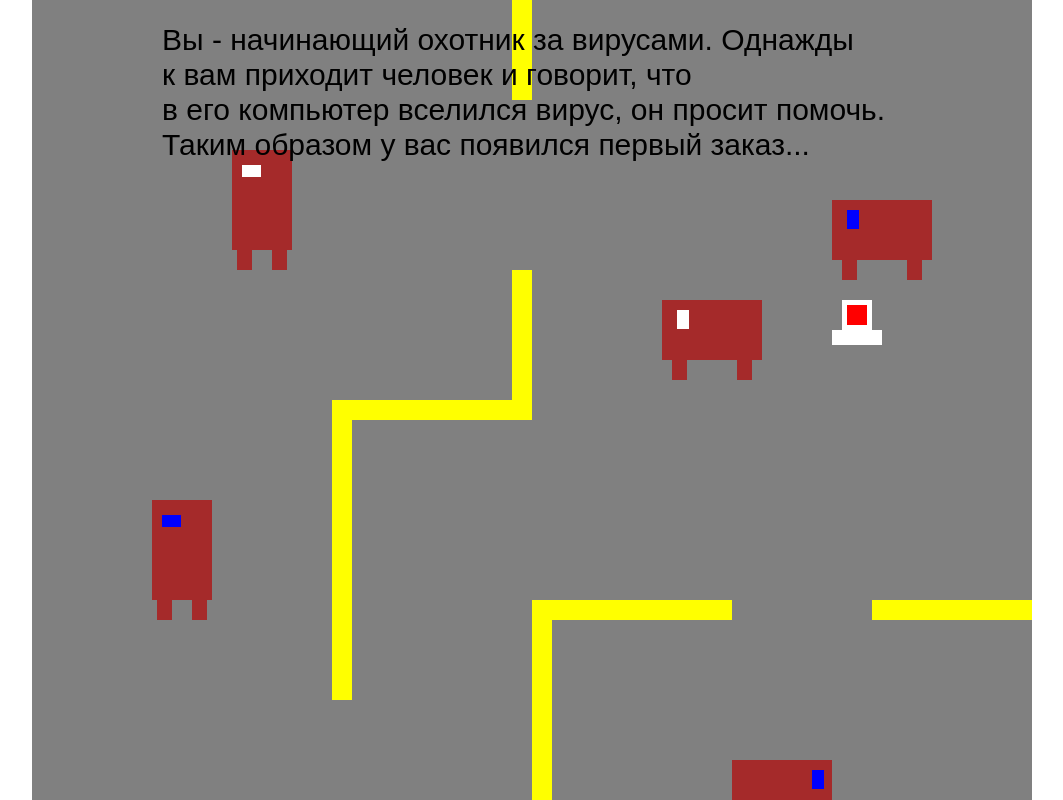
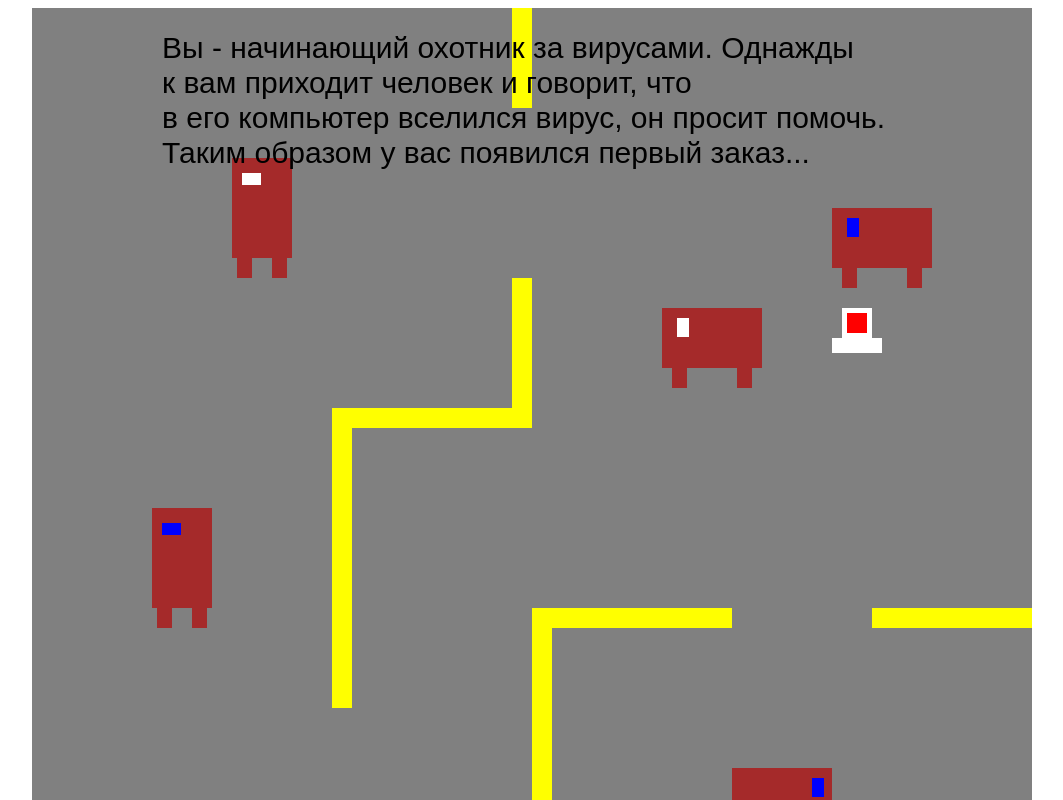
Before and after one commit to Artom-art/Artom-art.github.io, a plain HTML site: page index.html in a window 1280 px wide. Shown: the top 800 px of the page, without its empty margins (108-1171 px from the left). Drawn offline with Linux system fonts and the light colour scheme.

Commit message:
Update style.css

```diff
--- a/css/style.css
+++ b/css/style.css
@@ -1,7 +1,6 @@
 .body-param
 {
     display: flex;
-    margin: 0;
-    height: 99%;
+    height: 100%;
     justify-content: center;
 }
```
